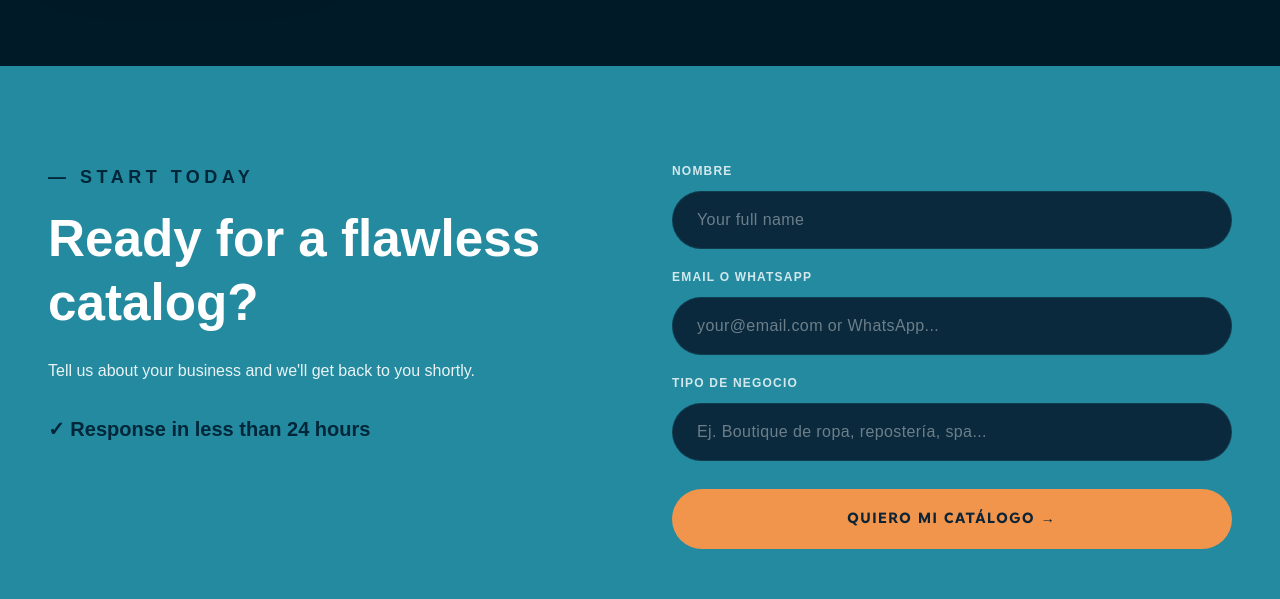
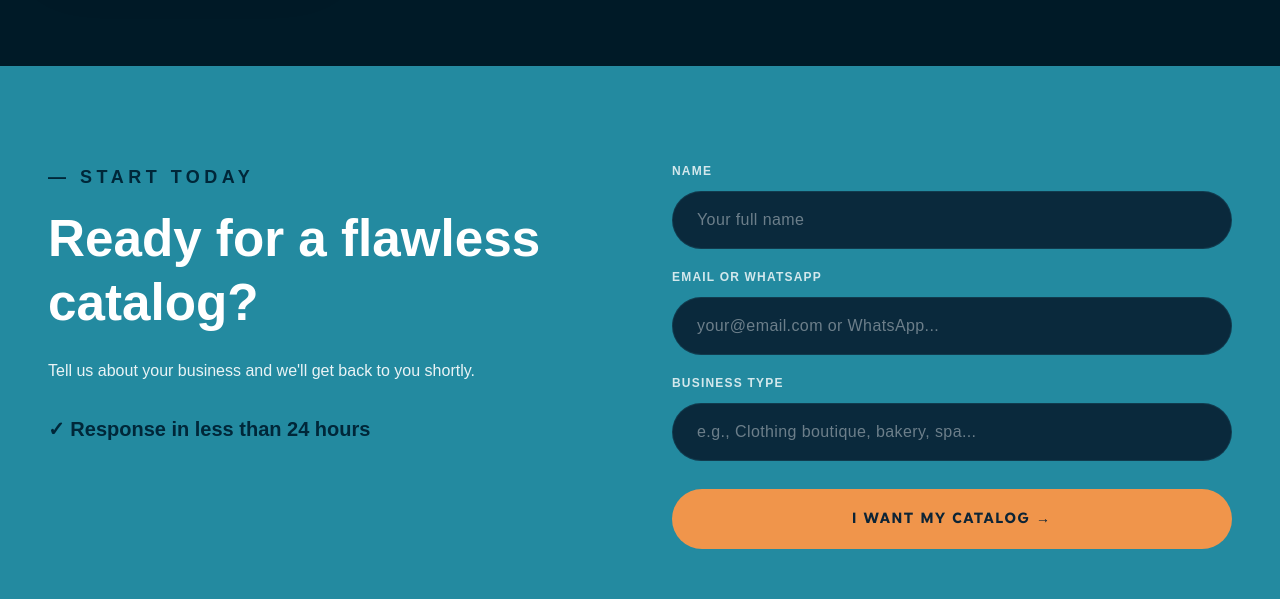
Before and after one commit to 482400494/mambawave, a React (Vite) app: page / in a window 1280 px wide. Shown: the part 5119-5718 px from the top of the page. Built offline with nearby package versions, Linux system fonts and the light colour scheme.

Commit message:
Extract hardcoded Spanish form labels, placeholders, and submit button text into translation keys to fully support bilingual English/Spanish switching

```diff
--- a/src/app/App.tsx
+++ b/src/app/App.tsx
@@ -560,7 +560,7 @@ function GlobalContactForm({ t }: { t: any }) {
           className="flex flex-col gap-5"
         >
           <div className="flex flex-col gap-2">
-            <label className="text-xs tracking-widest uppercase text-white/80 font-bold mb-1">Nombre</label>
+            <label className="text-xs tracking-widest uppercase text-white/80 font-bold mb-1">{t.contact.labelName}</label>
             <input
               type="text"
               name="name"
@@ -571,7 +571,7 @@ function GlobalContactForm({ t }: { t: any }) {
           </div>
 
           <div className="flex flex-col gap-2">
-            <label className="text-xs tracking-widest uppercase text-white/80 font-bold mb-1">Email o WhatsApp</label>
+            <label className="text-xs tracking-widest uppercase text-white/80 font-bold mb-1">{t.contact.labelEmail}</label>
             <input
               type="text"
               name="email"
@@ -582,12 +582,12 @@ function GlobalContactForm({ t }: { t: any }) {
           </div>
 
           <div className="flex flex-col gap-2">
-            <label className="text-xs tracking-widest uppercase text-white/80 font-bold mb-1">Tipo de negocio</label>
+            <label className="text-xs tracking-widest uppercase text-white/80 font-bold mb-1">{t.contact.labelBusiness}</label>
             <input
               type="text"
               name="message"
               required
-              placeholder="Ej. Boutique de ropa, repostería, spa..."
+              placeholder={t.contact.placeholderBusiness}
               className="w-full px-6 py-4 bg-[#0a293c] border border-border/40 text-white text-base tracking-wide placeholder:text-white/40 focus:border-accent focus:outline-none transition-colors rounded-full"
             />
           </div>
@@ -598,7 +598,7 @@ function GlobalContactForm({ t }: { t: any }) {
             className="mt-2 inline-flex items-center justify-center gap-3 w-full px-8 py-5 bg-[#F0954B] text-[#0C2436] text-sm font-bold tracking-[0.15em] uppercase hover:bg-[#f6a666] transition-colors duration-200 rounded-full disabled:opacity-70 disabled:cursor-not-allowed"
           >
             {isSubmitting ? (t.contact.formSend || 'Enviando...') : (
-              <>Quiero mi catálogo &rarr;</>
+              <>{t.contact.btnCatalog} &rarr;</>
             )}
           </button>
         </motion.form>
--- a/src/locales/translations.ts
+++ b/src/locales/translations.ts
@@ -79,6 +79,11 @@ export const translations = {
       formTemplate: "¿Qué tipo de catálogo te interesa?",
       formSend: "Enviar mensaje",
       formSent: "¡Mensaje enviado!",
+      labelName: "Nombre",
+      labelEmail: "Email o WhatsApp",
+      labelBusiness: "Tipo de negocio",
+      placeholderBusiness: "Ej. Boutique de ropa, repostería, spa...",
+      btnCatalog: "Quiero mi catálogo",
       whatsappTooltip: "¿Necesitas ayuda? Escríbenos",
     },
     thankYou: {
@@ -189,6 +194,11 @@ export const translations = {
       formTemplate: "What kind of catalog are you interested in?",
       formSend: "Send message",
       formSent: "Message sent!",
+      labelName: "Name",
+      labelEmail: "Email or WhatsApp",
+      labelBusiness: "Business Type",
+      placeholderBusiness: "e.g., Clothing boutique, bakery, spa...",
+      btnCatalog: "I want my catalog",
       whatsappTooltip: "Need help? Write to us",
     },
     thankYou: {
```
